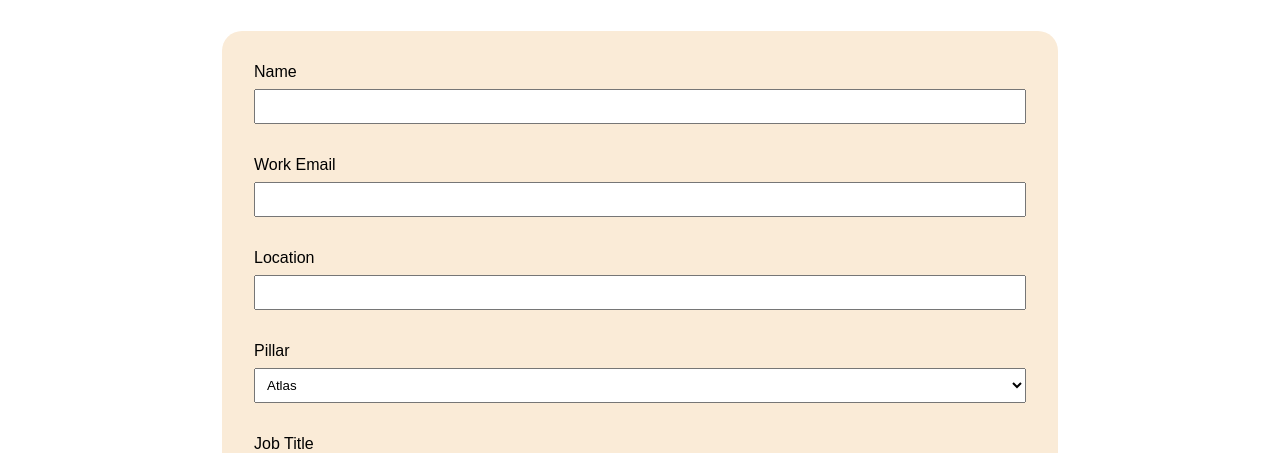
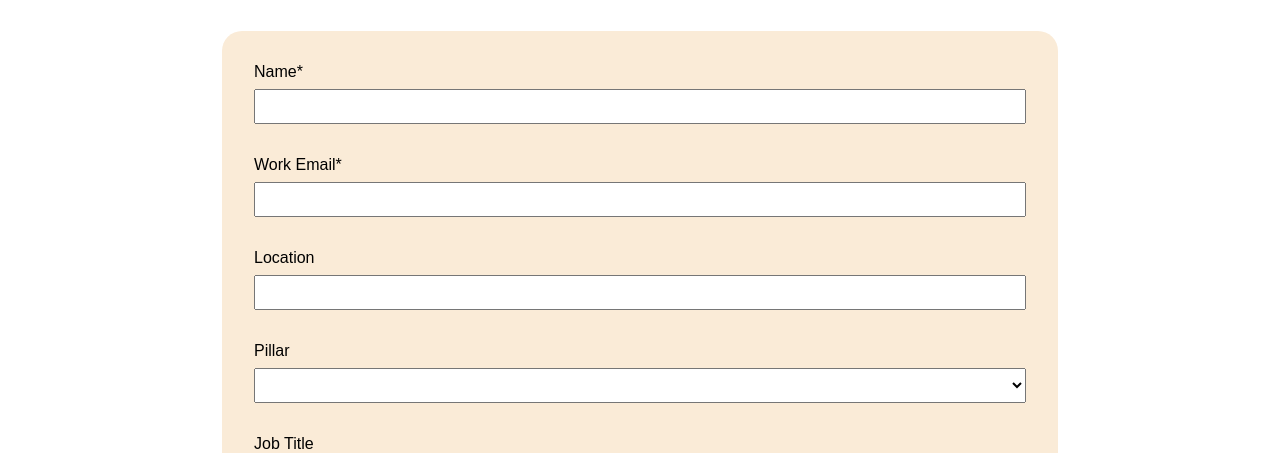
Before and after one commit to bmckenzie93/RR-connect, a React (Vite) app: page / in a window 1280 px wide. Shown: the part 374-827 px from the top of the page. Built offline with nearby package versions, Linux system fonts and the light colour scheme.

Commit message:
some validation done

```diff
--- a/src/App.jsx
+++ b/src/App.jsx
@@ -7,6 +7,7 @@ function App() {
   const [count, setCount] = useState(0)
 
   return (
+    // create an rr firebase account for the prod backend
     // opt in form
     // opt out form
     // pair each user from the database with a random person
--- a/src/components/WelcomeForm/WelcomeForm.jsx
+++ b/src/components/WelcomeForm/WelcomeForm.jsx
@@ -1,27 +1,120 @@
 import { useState } from 'react'
+import useInput from '../../hooks/use-input'
 
-import styles from './WelcomeForm.module.css'
 
 const WelcomeForm = () => {
-  // initial opt in state
-  // opt out state
-  const [] = useState()
+  const [isLoading, setIsLoading] = useState(false);
+  const [isOptingOut, setIsOptingOut] = useState(false)
+  const [showSuccess, setShowSuccess] = useState(false)
+  const [error, setError] = useState(null);
+  let formIsValid = false
+
+  const {
+    value: enteredName,
+    isValid: enteredNameIsValid,
+    hasError: nameInputHasError,
+    handleValueChange: handleNameChange,
+    handleInputBlur: handleNameBlur,
+    handleResetInput: handleNameReset
+  } = useInput(value => value.trim() !== '')
+
+  const {
+    value: enteredEmail,
+    isValid: enteredEmailIsValid,
+    hasError: emailInputHasError,
+    handleValueChange: handleEmailChange,
+    handleInputBlur: handleEmailBlur,
+    handleResetInput: handleEmailReset
+  } = useInput(value => value.includes('@'))
+
+  const {
+    value: enteredLocation,
+    isValid: enteredLocationIsValid,
+    hasError: locationInputHasError,
+    handleValueChange: handleLocationChange,
+    handleInputBlur: handleLocationBlur,
+    handleResetInput: handleLocationReset
+  } = useInput(value => value.trim() !== '')
+
+  const {
+    value: enteredPillar,
+    isValid: enteredPillarIsValid,
+    hasError: pillarInputHasError,
+    handleValueChange: handlePillarChange,
+    handleInputBlur: handlePillarBlur,
+    handleResetInput: handlePillarReset
+  } = useInput(value => value.trim() !== '')
+
+  if(
+    enteredNameIsValid &&
+    enteredEmailIsValid &&
+    enteredLocationIsValid &&
+    enteredPillarIsValid
+  ) { formIsValid = true }
+
+
+  const handleSubmitNewUser = async (e) => {
+    e.preventDefault()
+    alert('hold your horses, i\'m still building the site!')
+    return;
+
+    if(
+      !enteredNameIsValid ||
+      !enteredEmailIsValid ||
+      !enteredLocationIsValid
+    ) { return; }
+
+
+    setIsLoading(true)
+    try {
+      const response = await fetch(
+        'https://custom-http-hook-5f423-default-rtdb.firebaseio.com/rr-connect-users.json',
+        {
+          method: 'POST',
+          body: JSON.stringify(), // user object in here
+          headers: {
+            'Content-Type': 'application/json',
+          },
+        }
+      );
+
+      if (!response.ok) {
+        throw new Error('Sorry, something went wrong..');
+      }
+
+      const data = await response.json();
+
+    } catch (err) {
+      setError(err.message || 'Sorry, something went wrong..');
+    }
+
+    handleNameReset()
+    handleEmailReset()
+    setIsLoading(false);
+    setShowSuccess(true)
+  }
+
+  const nameInputClasses = nameInputHasError
+    ? 'form-control invalid'
+    : 'form-control'
+
+  const emailInputClasses = emailInputHasError
+    ? 'form-control invalid'
+    : 'form-control'
+
+  const locationInputClasses = locationInputHasError
+    ? 'form-control invalid'
+    : 'form-control'
+
+    const pillarInputClasses = pillarInputHasError
+    ? 'form-control invalid'
+    : 'form-control'
 
 
 
-  const handleSubmit = (e) => {
-    e.preventDefault()
-    // validate all inputs
-    // check for duplicate eamil, this email alread exists..
-    // post user to firebase
-    // fetch users from firebase and pair them
-    // send email to them both introducing eachother
-    alert('submit does nothing so far, but will soon!')
-  }
-
   return (
     <>
-      <header className={styles.header}>
+      <header className='header'>
         <p>Thank you for opting-in to RRconnect.</p>
         <p>Twice a month you will receive an email that randomly assigns you to another R&R employee. You can meet via teams and chat.</p>
         <p>Once the program beings, you will receive $15 of Recognize points to use in the revamped Recognize Rewards store.</p>
@@ -30,45 +123,90 @@ const WelcomeForm = () => {
         <br /> you can always opt back in using the form below.</p>
       </header>
 
-      <form className={styles.form} onSubmit={handleSubmit}>
-        <div className={styles['input-group']}>
-          <label htmlFor="name">Name</label>
-          <input type="text" id="name" name="name" />
+      <form className='form' onSubmit={handleSubmitNewUser}>
+        <div className='input-group'>
+          <label htmlFor="name">Name*</label>
+          <input
+            type="text"
+            id="name"
+            onChange={handleNameChange}
+            onBlur={handleNameBlur}
+            value={enteredName}
+            className={nameInputClasses}
+          />
+          {nameInputHasError && (
+            <p className='error-text'>Please enter a valid name</p>
+          )}
         </div>
-        <div className={styles['input-group']}>
-          <label htmlFor="email">Work Email</label>
-          <input type="email" id="email" name="email" />
+
+        <div className='input-group'>
+          <label htmlFor="email">Work Email*</label>
+          <input
+            type="email"
+            id="email"
+            onChange={handleEmailChange}
+            onBlur={handleEmailBlur}
+            value={enteredEmail}
+            className={emailInputClasses}
+          />
+          {emailInputHasError && (
+            <p className='error-text'>Please enter a valid email</p>
+          )}
         </div>
-        <div className={styles['input-group']}>
+
+        <div className='input-group'>
           <label htmlFor="location">Location</label>
-          <input type="text" id="location" name="location" />
+          <input
+            type="text"
+            id="location"
+            onChange={handleLocationChange}
+            onBlur={handleLocationBlur}
+            value={enteredLocation}
+            className={locationInputClasses}
+          />
+          {locationInputHasError && (
+            <p className='error-text'>Please enter a valid location</p>
+          )}
         </div>
-        <div className={styles['input-group']}>
+
+        <div className='input-group'>
           <label htmlFor="pillar">Pillar</label>
-          <select name="pillar" id="pillar">
-            <option disabled defaultValue value></option>
+          <select
+            id="pillar"
+            onChange={handlePillarChange}
+            onBlur={handlePillarBlur}
+            defaultValue="none"
+            className={pillarInputClasses}
+          >
+            <option disabled hidden value="none"></option>
             <option value="atlas">Atlas</option>
-            <option value="something">Something</option>
+            <option value="wanderlust">Wanderlust</option>
             <option value="travel">Travel</option>
           </select>
+          {pillarInputHasError && (
+            <p className='error-text'>Please select a pillar</p>
+          )}
         </div>
-        <div className={styles['input-group']}>
+
+        <div className='input-group'>
           <label htmlFor="job">Job Title</label>
           <input type="text" id="job" name="job" />
         </div>
-        <div className={styles['input-group']}>
+
+        <div className='input-group'>
           <label htmlFor="joy">What brings you joy?</label>
           <textarea name="joy" id="joy" cols="30" rows="10"></textarea>
         </div>
-        <div className={styles['input-group']}>
-          <label htmlFor="passions">What passions do you have?</label>
-          <textarea name="passions" id="passions" cols="30" rows="10"></textarea>
+
+        <div className='input-group'>
+          <label htmlFor="passion">What passions do you have?</label>
+          <textarea name="passion" id="passion" cols="30" rows="10"></textarea>
         </div>
-        <div className={styles['input-group']}>
+        <div className='input-group'>
           <label htmlFor="secret">What is something most people don't know about you?</label>
           <textarea name="secret" id="secret" cols="30" rows="10"></textarea>
         </div>
-        <div className={styles['input-group']}>
+        <div className='input-group'>
           <input type="submit" value="submit" id="submit" />
         </div>
       </form>
--- a/src/components/WelcomeForm/WelcomeForm.module.css
+++ /dev/null
@@ -1,26 +0,0 @@
-.header {
-  margin-bottom: 2rem;
-}
-
-.form {
-  background-color: antiquewhite;
-  padding: 2rem;
-  border-radius: 20px;
-  margin-bottom: 4rem;
-}
-
-.input-group {
-  display: flex;
-  flex-direction: column;
-  margin-bottom: 2rem;
-}
-
-label {
-  margin-bottom: .5rem;
-}
-
-input,
-select,
-textarea {
-  padding: .5rem;
-}
--- /dev/null
+++ b/src/hooks/use-input.jsx
@@ -0,0 +1,33 @@
+import { useState } from 'react'
+
+const useInput = (validateValue) => {
+  const [enteredValue, setEnteredValue] = useState('')
+  const [isTouched, setIsTouched] = useState(false)
+
+  const valueIsValid = validateValue(enteredValue)
+  const hasError = !valueIsValid && isTouched
+
+  const handleValueChange = (e) => {
+    setEnteredValue(e.target.value)
+  }
+
+  const handleInputBlur = (e) => {
+    setIsTouched(true)
+  }
+
+  const handleResetInput = () => {
+    setEnteredValue('')
+    setIsTouched(false)
+  }
+
+  return {
+    value: enteredValue,
+    isValid: valueIsValid,
+    hasError,
+    handleValueChange,
+    handleInputBlur,
+    handleResetInput
+  }
+}
+
+export default useInput
--- a/src/index.css
+++ b/src/index.css
@@ -20,3 +20,36 @@ p {
   margin-bottom: 2rem;
   background-color: bisque;
 }
+
+.header {
+  margin-bottom: 2rem;
+}
+
+.form {
+  background-color: antiquewhite;
+  padding: 2rem;
+  border-radius: 20px;
+  margin-bottom: 4rem;
+}
+
+.input-group {
+  display: flex;
+  flex-direction: column;
+  margin-bottom: 2rem;
+}
+
+label {
+  margin-bottom: .5rem;
+}
+
+input,
+select,
+textarea,
+.form-control {
+  padding: .5rem;
+}
+
+.form-control.invalid {
+  border: 1px solid red;
+  background-color: pink;
+}
```
Also changed, not shown: 1 other file (tests, documents, lock files or other folders).
